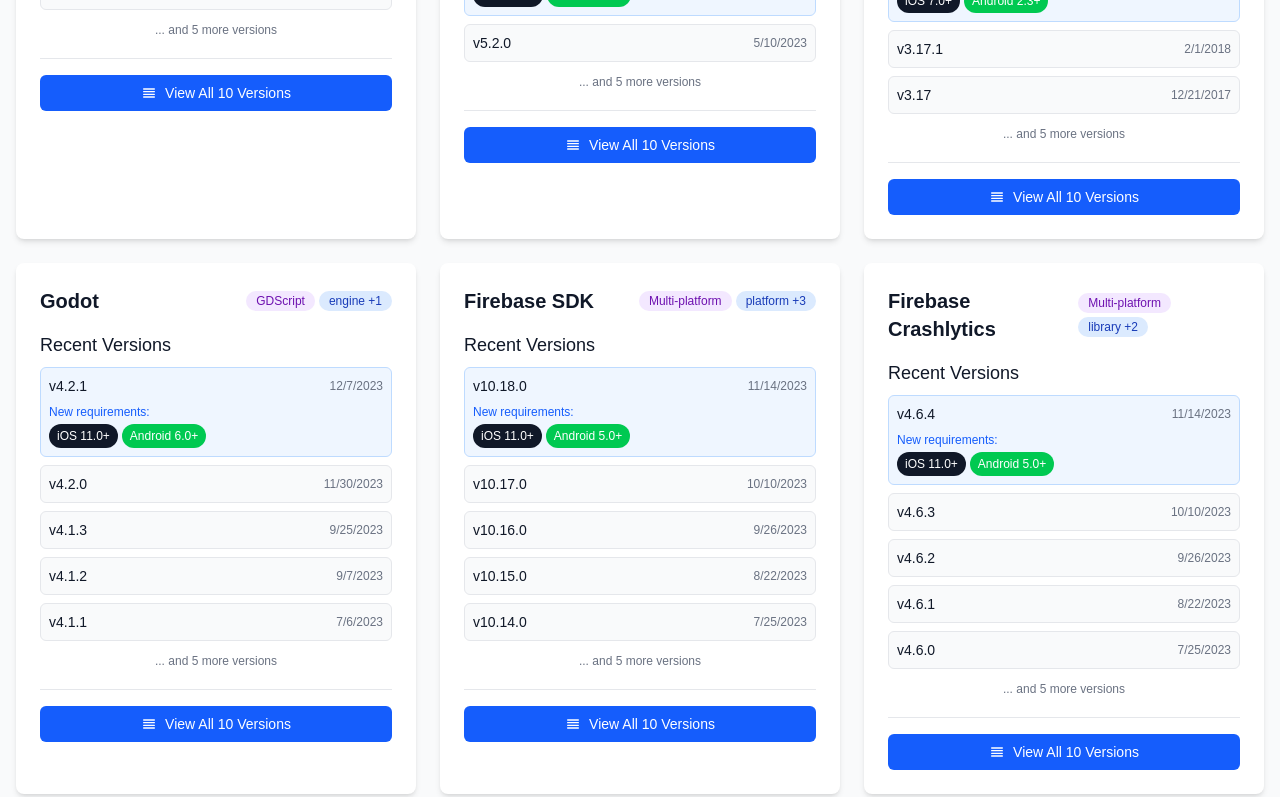
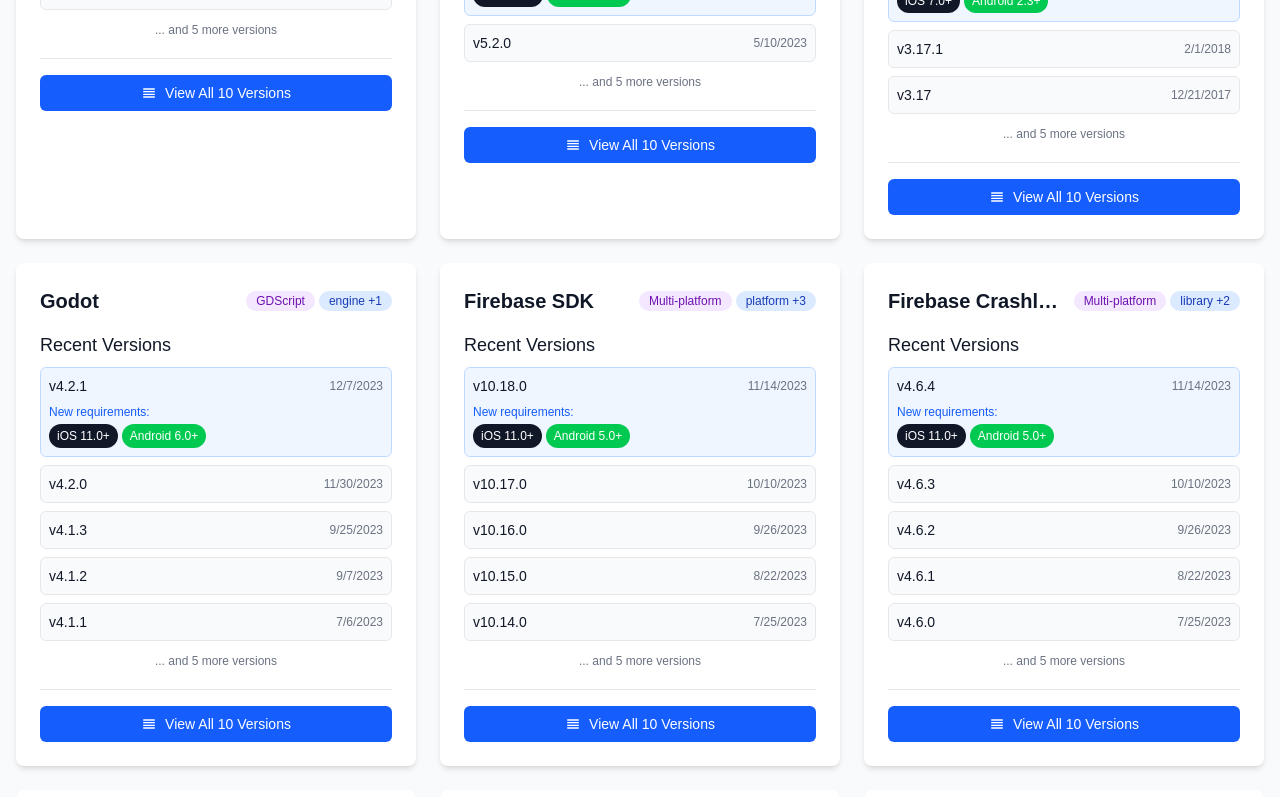
Before and after one commit to ronanrodrigo/reqreq, a Next.js app: page / in a window 1280 px wide. Shown: the part 2000-2797 px from the top of the page. Built offline with nearby package versions, Linux system fonts and the light colour scheme.

Commit message:
fix: prevent title wrapping in SDK cards
- Add truncate class to SDK title to prevent two-line text
- Use flex-1 and mr-2 for proper spacing and truncation
- Add flex-shrink-0 to badges to prevent them from shrinking
- Ensures consistent single-line titles with ellipsis when needed

```diff
--- a/src/components/SDKCard.tsx
+++ b/src/components/SDKCard.tsx
@@ -108,8 +108,8 @@
   return (
     <div className="bg-white rounded-lg shadow-md p-6 hover:shadow-lg transition-shadow">
       <div className="flex items-center justify-between mb-4">
-        <h3 className="text-xl font-semibold text-gray-900">{sdk.name}</h3>
-        <div className="flex flex-wrap gap-1">
+        <h3 className="text-xl font-semibold text-gray-900 truncate flex-1 mr-2">{sdk.name}</h3>
+        <div className="flex flex-wrap gap-1 flex-shrink-0">
           <span className="inline-flex items-center px-2.5 py-0.5 rounded-full text-xs font-medium bg-purple-100 text-purple-800">
             {sdk.language}
           </span>
```
